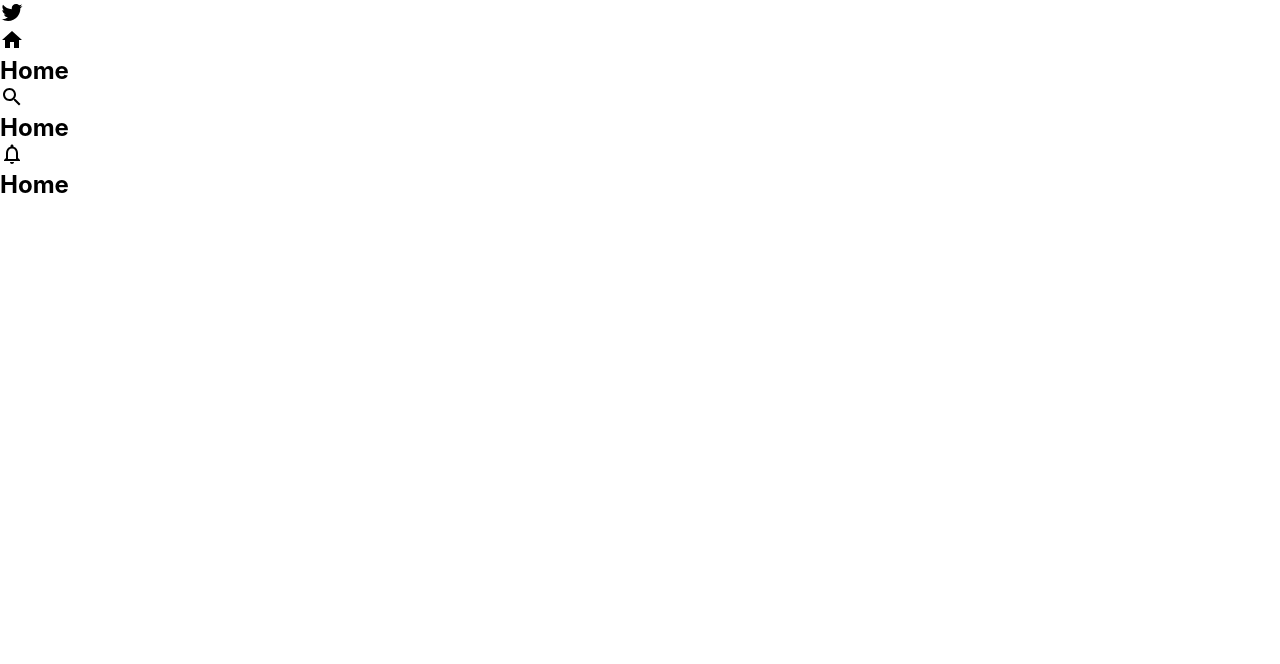
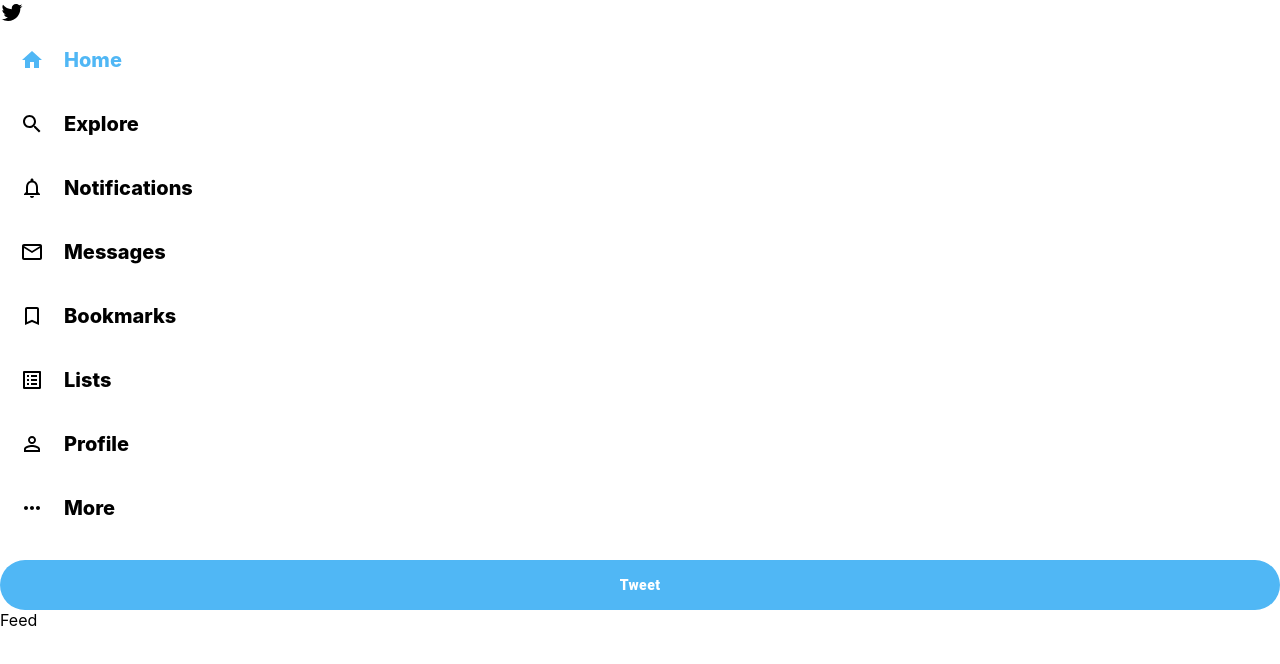
Before and after one commit to prattparedes/twitter-clone-yt, a React (Create React App) app: page / in a window 1280 px wide. Shown: the top 664 px of the page. Built offline with nearby package versions, Linux system fonts and the light colour scheme.

Commit message:
sidebar done

```diff
--- a/src/App.css
+++ b/src/App.css
@@ -1,3 +1,8 @@
 * {
   margin: 0;
 }
+
+body {
+  --twitter-color: #50b7f5;
+  --twitter-background: #e6ecf0;
+}
--- a/src/App.js
+++ b/src/App.js
@@ -1,10 +1,13 @@
 import './App.css';
+import Feed from './Components/Feed';
 import Sidebar from './Components/Sidebar';
 
 function App() {
   return (
     <div className="App">
       <Sidebar />
+
+      <Feed />
     </div>
   );
 }
--- a/src/Components/Sidebar.jsx
+++ b/src/Components/Sidebar.jsx
@@ -5,6 +5,12 @@
 import HomeIcon from '@mui/icons-material/Home';
 import SearchIcon from '@mui/icons-material/Search';
 import NotificationsNoneIcon from '@mui/icons-material/NotificationsNone';
+import MailOutlineIcon from '@mui/icons-material/MailOutline';
+import BookmarkBorderIcon from '@mui/icons-material/BookmarkBorder';
+import ListAltIcon from '@mui/icons-material/ListAlt';
+import PermIdentityIcon from '@mui/icons-material/PermIdentity';
+import MoreHorizIcon from '@mui/icons-material/MoreHoriz';
+import { Button } from '@mui/material';
 
 
 function Sidebar() {
@@ -12,12 +18,16 @@
     <div className='sidebar'>
         <TwitterIcon />
 
-        <SidebarOption Icon={HomeIcon} text='Home' />
-        <SidebarOption Icon={SearchIcon} text='Home' />
-        <SidebarOption Icon={NotificationsNoneIcon} text='Home'/>
-        {/* <SidebarOption Icon={} text='Home' />
-        <SidebarOption Icon={} text='Home' />
-        <SidebarOption Icon={} text='Home' /> */}
+        <SidebarOption active Icon={HomeIcon} text='Home'/>
+        <SidebarOption Icon={SearchIcon} text='Explore' />
+        <SidebarOption Icon={NotificationsNoneIcon} text='Notifications' />
+        <SidebarOption Icon={MailOutlineIcon} text='Messages' />
+        <SidebarOption Icon={BookmarkBorderIcon} text='Bookmarks'/>
+        <SidebarOption Icon={ListAltIcon} text='Lists' />
+        <SidebarOption Icon={PermIdentityIcon} text='Profile' />
+        <SidebarOption Icon={MoreHorizIcon} text='More' />
+
+        <Button variant="outlined" className='sidebar__tweet' fullWidth>Tweet</Button>
     </div>
   )
 }
--- a/src/Components/ui/SidebarOption.css
+++ b/src/Components/ui/SidebarOption.css
@@ -0,0 +1,37 @@
+.sidebarOption {
+    display: flex;
+    align-items: center;
+    cursor: pointer;
+}
+
+.sidebarOption:hover {
+    background-color: #e8f5fe;
+    border-radius: 30px;
+    color: var(--twitter-color);
+    transition: color 100ms ease-out;
+}
+
+.sidebarOption > .MuiSvgIcon-root {
+    padding: 20px;
+}
+
+.sidebarOption > h2 {
+    font-weight: 800;
+    font-size: 20px;
+    margin-right: 20px;
+}
+
+.sidebarOption--active {
+    color: var(--twitter-color);
+}
+
+.sidebar__tweet {
+    background-color: var(--twitter-color) !important;
+    color: white !important;
+    border: none !important;
+    font-weight: 900 !important;
+    text-transform: inherit !important;
+    border-radius: 30px !important;
+    height: 50px !important;
+    margin-top: 20px !important;
+}
--- a/src/Components/ui/SidebarOption.jsx
+++ b/src/Components/ui/SidebarOption.jsx
@@ -1,9 +1,9 @@
 import React from 'react'
 import './SidebarOption.css'
 
-function SidebarOption({ text, Icon }) {
+function SidebarOption({ active, text, Icon }) {
   return (
-    <div className='sidebarOption'>
+    <div className={`sidebarOption ${active && 'sidebarOption--active'}`}>
         <Icon />
         <h2>{text}</h2>
     </div>
```
